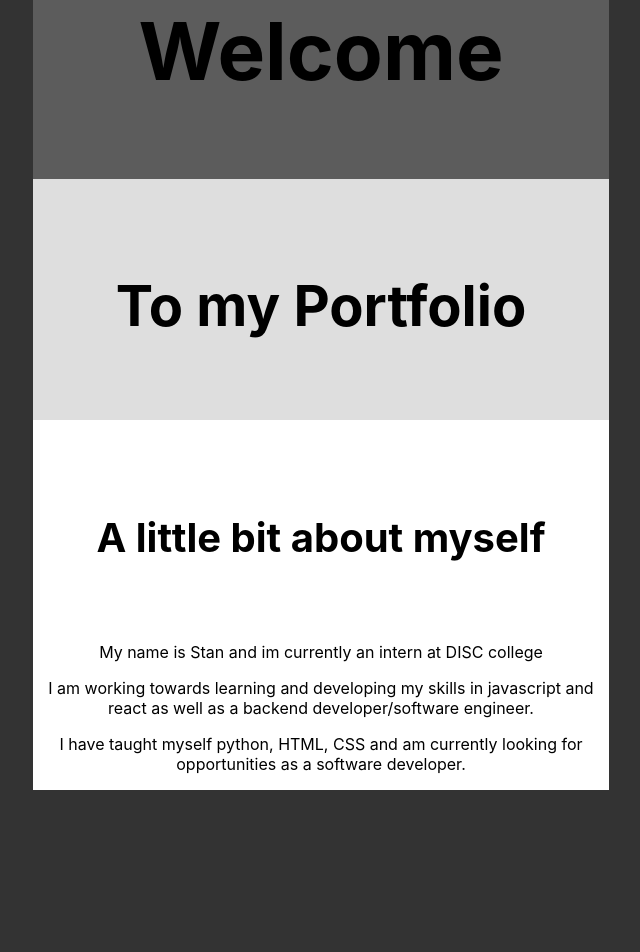
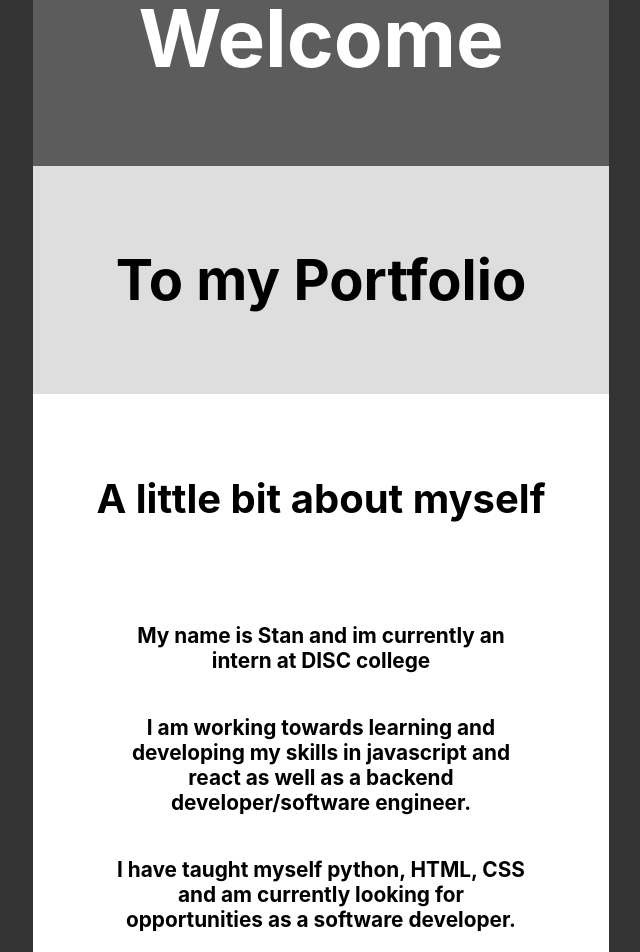
Before and after one commit to StanStrutt/Portfolio-Website, a React (Create React App) app: page / in a window 1280 px wide. Shown: the part 541-1493 px from the top of the page, without its empty margins (319-959 px from the left). Before the commit the page ends 1331 px from the top, so only its background shows below. Built offline with nearby package versions, Linux system fonts and the light colour scheme.

Commit message:
Added more pictures and text of portfolio page

```diff
--- a/src/App.css
+++ b/src/App.css
@@ -1,5 +1,5 @@
 .App {
-  text-align: center;
+ text-align: center;
 }
 
 body {
@@ -8,16 +8,17 @@ body {
 
 *:focus {
   outline: 0.2em solid !important;
-  color: red !important;
+  color:rgb(223, 61, 88) !important;
 }
 
 h1 {
-  color: rgb(0, 0, 0);
+  color: #000;
   margin: 0 30px 30px 30px;
 }
 
 .page-title-cont {
   background-color: #fff;
+  padding: 5rem 0;
 }
 
 .home-text h1 {
@@ -25,8 +26,8 @@ h1 {
 }
 
 .port-text {
-  margin-bottom: 20px;
-  color: white;
+  margin: 30px 0;
+  color: #fff;
 }
 
 .port-text h1 {
@@ -34,8 +35,9 @@ h1 {
 }
 
 .FareShare-text {
-  margin-bottom: 30px;
-  color: white;
+  margin: 0 auto 30px auto;
+  color: #fff;
+  width: 80%;
 }
 
 .FareShare-text a {
@@ -43,8 +45,13 @@ h1 {
 }
 
 .GMAC-text {
+  margin: 0 auto 30px auto;
+  color: #fff;
+  width: 80%;
+}
+
+.GMAC-text p {
   margin-bottom: 30px;
-  color: white;
 }
 
 .GMAC-text a {
@@ -56,8 +63,13 @@ h1 {
 }
 
 .page-title {
+  margin: 0 auto;
+  max-width: 100rem;
+  width: calc(100% - 8rem);
+}
+
+.page-title h1 {
   font-size: 5em;
-  padding: 5rem 0;
 }
 
 .line-container {
@@ -72,14 +84,22 @@ h1 {
   max-width: 36rem;
 }
 
+.line-box-again {
+  background-color: rgba(255, 255, 255, 0.2);
+  display: flex;
+  flex-direction: column;
+  margin: 0 auto;
+  max-width: 60rem;
+}
+
 .welcome-box {
   background-color: rgba(255, 255, 255, 0.2);
-  padding-top: 45px;
 }
 
 .welcome-box h2 {
-  margin: 3rem 0 5rem;
+  margin: 5rem 0;
   font-size: 5rem;
+  color: #fff;
 }
 
 .welcome-wrapper {
@@ -88,11 +108,11 @@ h1 {
 
 .port-box {
   background-color: rgb(222, 222, 222);;
-  padding-top: 45px;
+
 }
 
 .port-box h2 {
-  margin: 3rem 0 5rem;
+  margin: 5rem 0;
   font-size: 3.5em;
 }
 
@@ -102,14 +122,36 @@ h1 {
 
 .long-box {
   background-color: #fff;
-  padding-top: 45px;
 }
 
 .long-box h3 {
-  margin: 3rem 0 5rem;
+  margin: 5rem 0;
   font-size: 2.5em;
 }
 
 .long-title {
   margin: 0 auto;
 }
+
+.long-text {
+  display: flex;
+  flex-direction: column;
+  font-size: 1.3rem;
+  margin: 0 5rem;
+}
+
+strong {
+  margin: 1em 0;
+}
+
+.port-title {
+  background-color: #fff;
+}
+
+hr {
+  width: 100%;
+  background-color: #fff;
+  margin: 4rem 0;
+  height: 2rem;
+  border: none;
+}
--- a/src/components/Navbar.css
+++ b/src/components/Navbar.css
@@ -31,10 +31,6 @@
     display: flex;
 }
 
-nav {
-    margin-top: -1rem;
-}
-
 .links a{
     color: rgb(223, 61, 88);
 }
--- a/src/pages/home.jsx
+++ b/src/pages/home.jsx
@@ -5,18 +5,12 @@ export default function Home() {
     <div className='Home'>
       <div className='home-page'>
         <div className='page-title-cont'>
-          <h1 className='page-title'>Home</h1>
+          <div className='page-title'>
+            <h1>Home</h1>
+          </div>
         </div>
         <div className='line-container'>
           <div className='line-box'>
-            {/* <h2>Welcome to my Portfolio website</h2>
-            <h3>A little bit about myself</h3>
-            <p>My name is Stan and im currently an intern at DISC college
-              </p>
-            <p>I am working towards learning and developing my skills in javascript
-              and react as well as a backend developer/software engineer.
-            </p>
-            <p>I have taught myself python, HTML, CSS and am currently looking for opportunities as a software developer.</p> */}
             <div className='welcome-box'>
               <h2>Welcome</h2>
             </div>
@@ -28,10 +22,10 @@ export default function Home() {
                 <h3>A little bit about myself</h3>
               </div>
               <div className='long-text'>
-                <p>My name is Stan and im currently an intern at DISC college</p>
-                <p>I am working towards learning and developing my skills in javascript
-                and react as well as a backend developer/software engineer.</p>
-                <p>I have taught myself python, HTML, CSS and am currently looking for opportunities as a software developer.</p>
+                <strong>My name is Stan and im currently an intern at DISC college</strong>
+                <strong>I am working towards learning and developing my skills in javascript
+                and react as well as a backend developer/software engineer.</strong>
+                <strong>I have taught myself python, HTML, CSS and am currently looking for opportunities as a software developer.</strong>
               </div>
             </div>
           </div>
--- a/src/pages/portfolio.jsx
+++ b/src/pages/portfolio.jsx
@@ -1,4 +1,5 @@
 import React from 'react';
+import ActualFareShare from "../images/actual-FareShare.png"
 import FareShareImage from "../images/FareSharePortfolio.png"
 import GMACDropDowns from "../images/GMACDropDowns.png"
 import GMACCards from "../images/GMACCards.png"
@@ -6,9 +7,15 @@ import GMACCards from "../images/GMACCards.png"
 
 export default function Portfolio() {
   return (
-    <div>
+    <div className='Portfolio'>
+      <div className='page-title-cont'>
+        <div className='page-title'>
+          <h1>Portfolio</h1>
+        </div>
+      </div>
+      <div className='line-container'>
+        <div className='line-box-again'>
           <div className='port-text'>
-        <h1>Portfolio</h1>
             <h2>Here is a collection of my previous work</h2>
           </div>
           <div className='FareShare'>
@@ -17,9 +24,16 @@ export default function Portfolio() {
               <a href=" ">FareShare placeholder link</a>
             </div>
             <div className="img-holder">
-          <img src={FareShareImage} width="80%" alt=''/>
+              <img src={FareShareImage} width="90%" alt=''/>
+            </div>
+            <div className='FareShare-text'>
+              <p>Here is the original</p>
+            </div>
+            <div className="img-holder">
+              <img src={ActualFareShare} width="90%" alt=''/>
             </div>
           </div>
+          <hr/>
           <div className='GMAC Reimagined'>
             <div className='GMAC-text'>
               <p>This website was a recreation of a current one, improving it by focusing mainly on ease of access with a clear and simple layout containing defined text and a clean set of links for each resource.
@@ -30,10 +44,12 @@ export default function Portfolio() {
             </div>
             <div className='img-holder'>
               <div>
-            <img src={GMACDropDowns} width="80%" alt=''/>
+                <img src={GMACDropDowns} width="90%" alt=''/>
               </div>
               <div>
-            <img src={GMACCards} width="80%" alt=''/>
+                <img src={GMACCards} width="90%" alt=''/>
+              </div>
+            </div>
           </div>
         </div>
       </div>
```
Also changed, not shown: src/images/actual-FareShare.png (added). Lines whose indentation alone changed are shown as unchanged.
